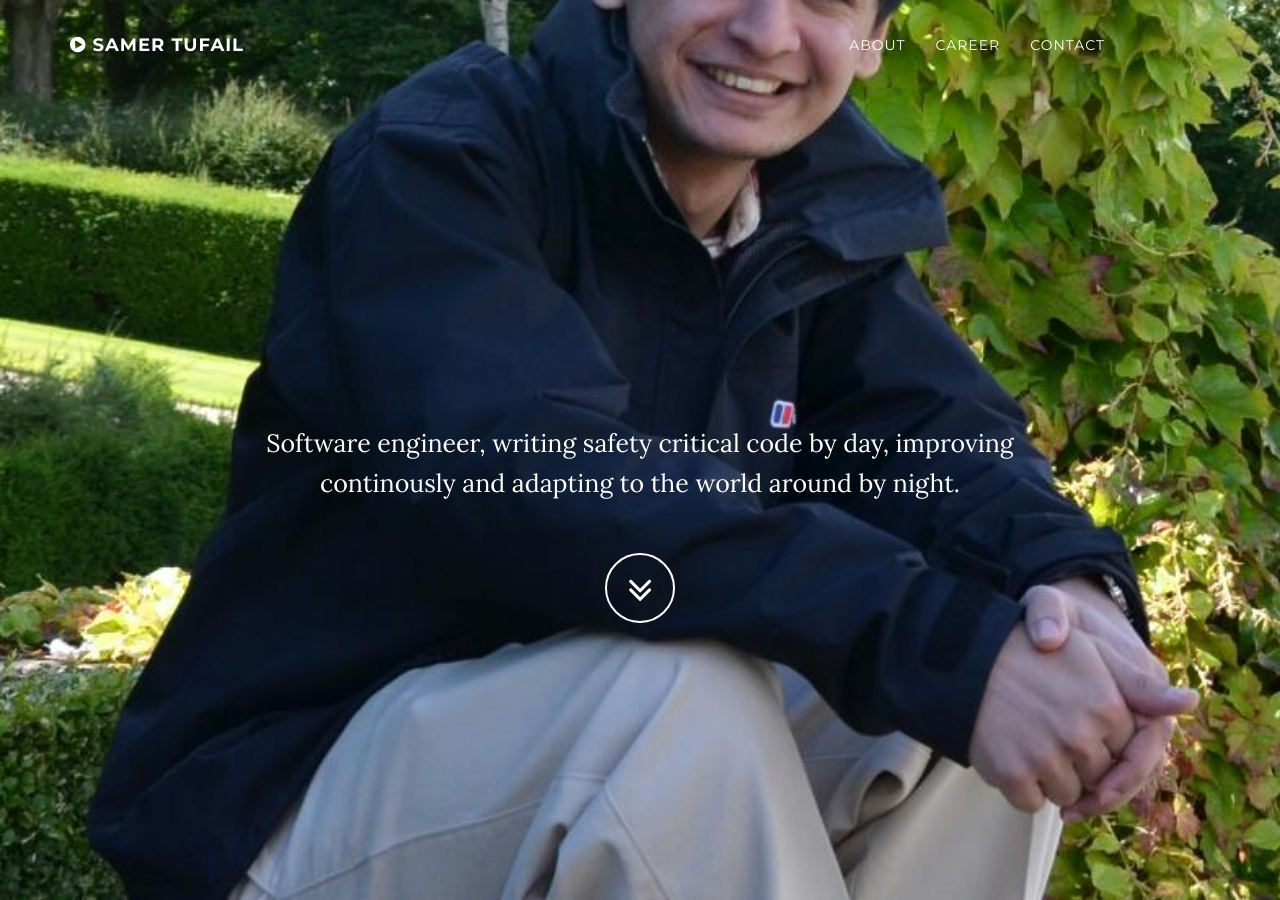
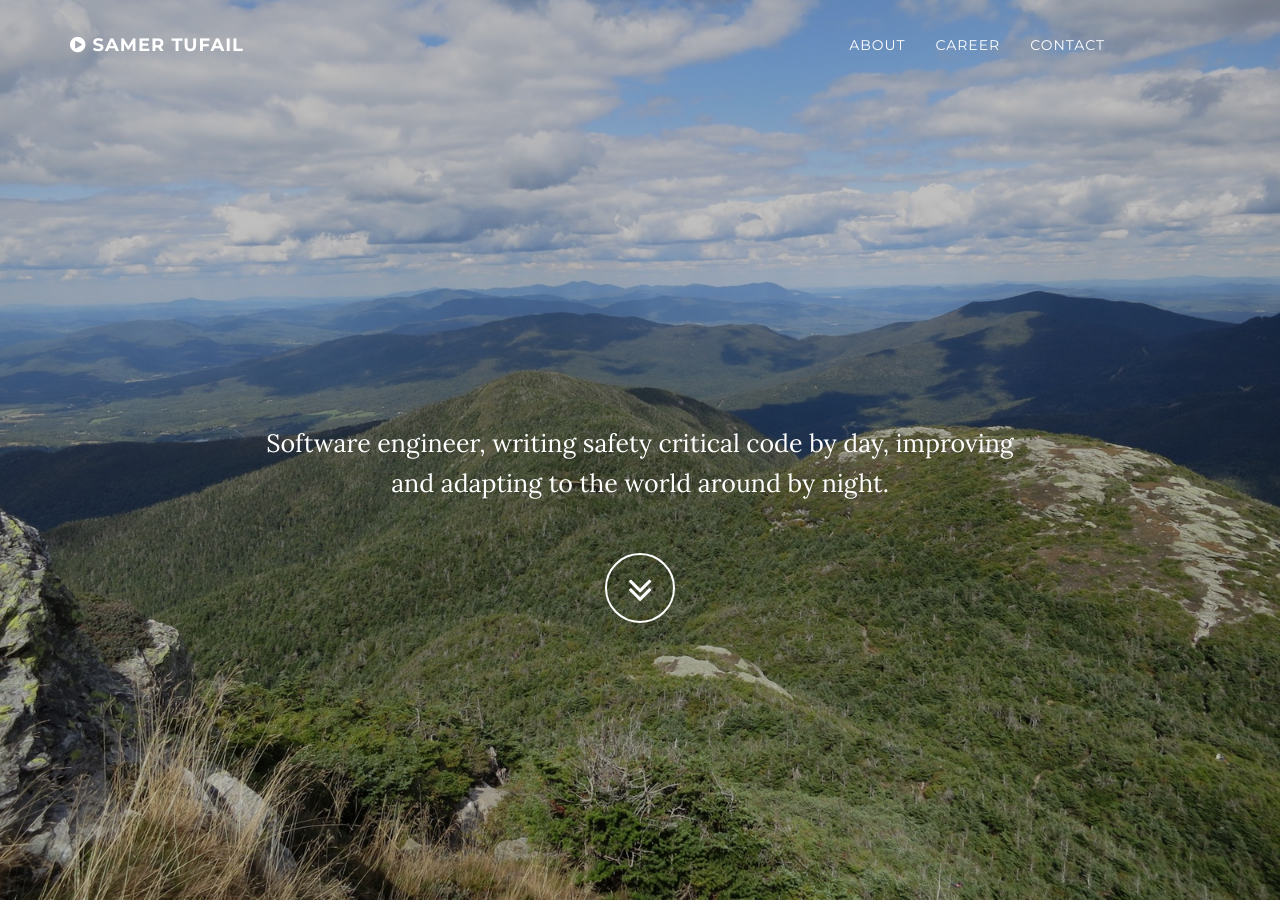
Before and after one commit to samertufail/samertufail.github.io, a Jekyll site: the page built from index.html, in a window 1280 px wide and 900 px high. Built offline with Jekyll 4.4.1, drawn with Linux system fonts in a browser that asks for light colours.

```diff
--- a/contact.html
+++ b/contact.html
@@ -8,7 +8,7 @@ email: samertufail@gmail.com
 social:
   - title: linkedin
     url: https://www.linkedin.com/in/samer-tufail-9b46aa15/
-  - title: adn
+  - title: stackoverflow
     url: https://stackoverflow.com/users/5986881/samer-tufail
   - title: github
     url: https://github.com/samertufail
--- a/index.html
+++ b/index.html
@@ -2,4 +2,4 @@
 layout: default
 title:
 ---
-Software engineer, writing safety critical code by day, improving continously and adapting to the world around by night.
+Software engineer, writing safety critical code by day, improving and adapting to the world around by night.
```
Also changed, not shown: img/intro-bg-x.jpg (deleted), img/intro-bg.jpg.
